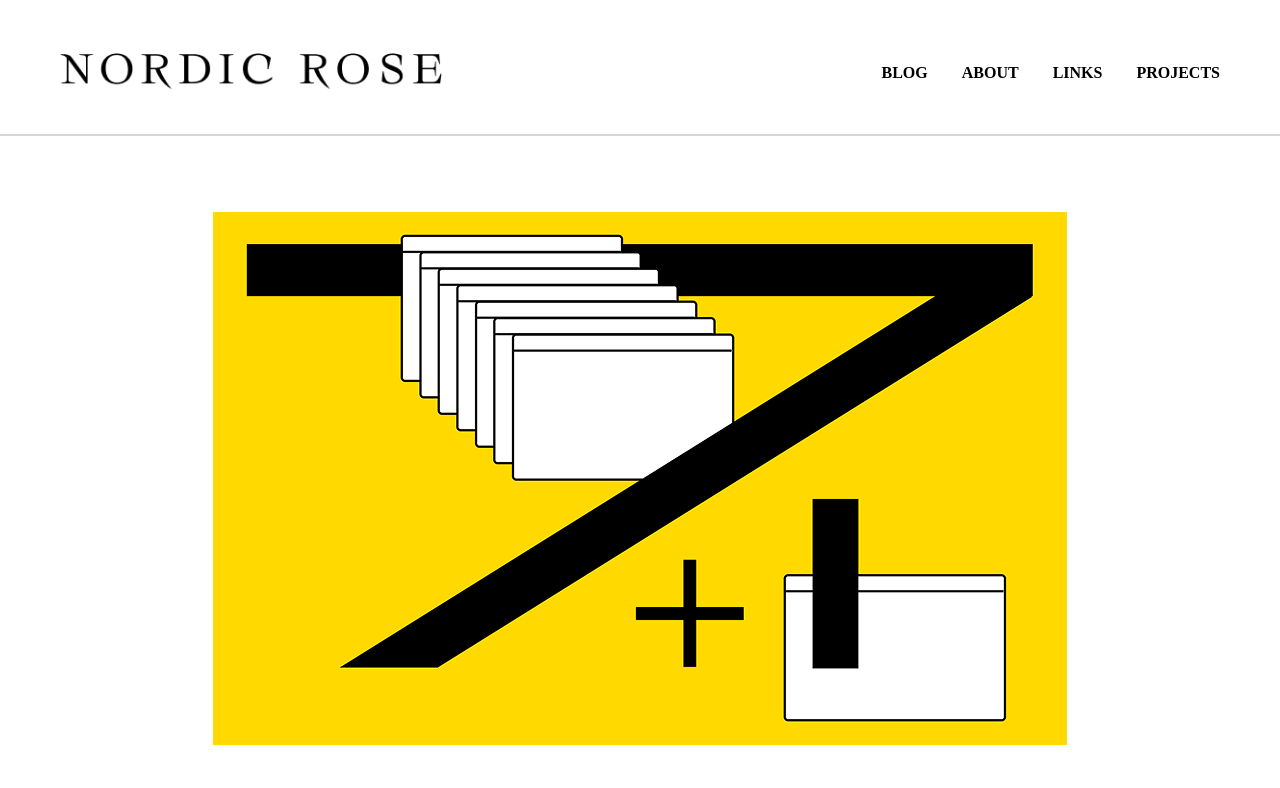
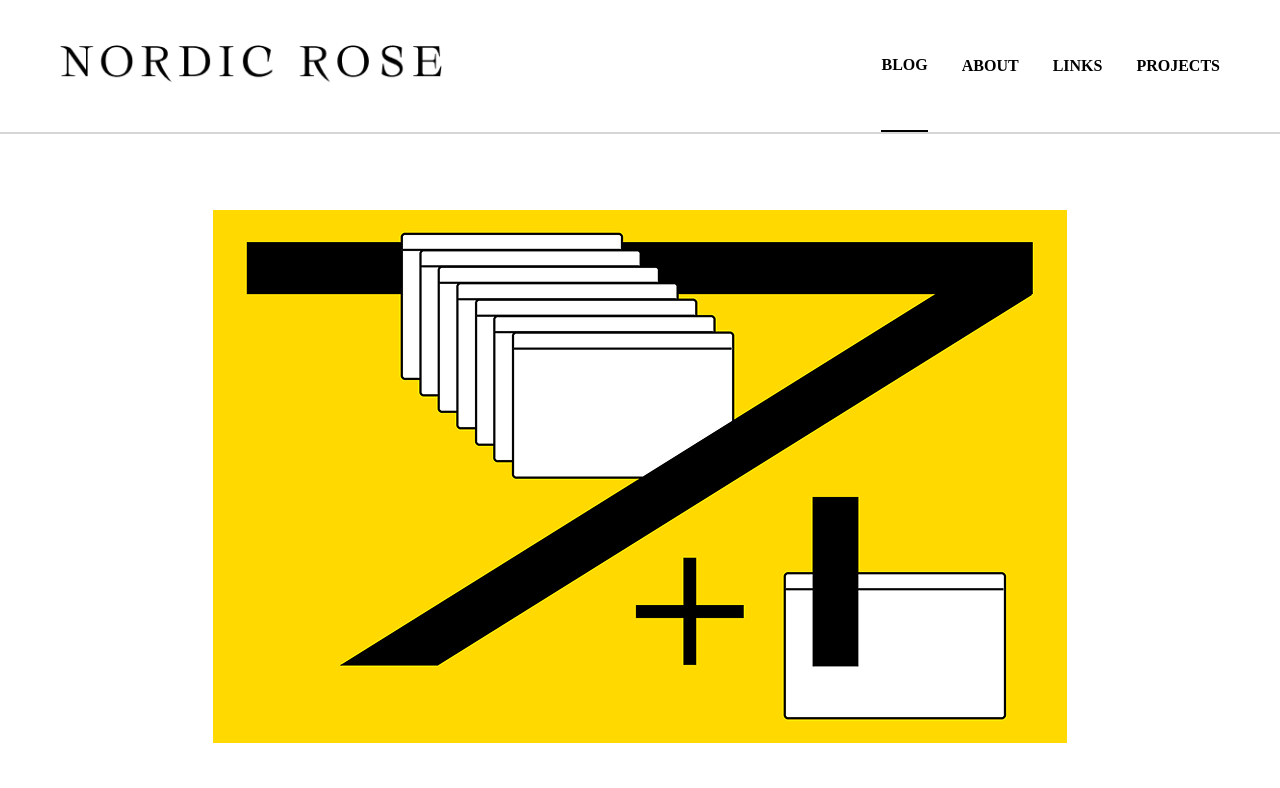
Before and after one commit to Kakasuy/JVB-BT1, a plain HTML site: page index.html in a window 1280 px wide. Shown: the top 788 px of the page. Drawn offline with Linux system fonts and the light colour scheme; a web font is replaced by a local one.

Commit message:
Fix hover active

```diff
--- a/assets/style.css
+++ b/assets/style.css
@@ -30,7 +30,9 @@ li {
 
 /* Header */
 .header {
-    padding: 52.5px 0 40px;
+    height: 134px;
+    display: flex;
+    align-items: center;
     border-bottom: 2px solid #D6D6D6;
     z-index: 999;
 }
@@ -65,15 +67,20 @@ li {
     gap: 34px;
 }
 
+.header .inner-menu ul .active {
+    padding: 56px 0;
+    border-bottom: 2px solid #000000;
+}
+
 .header .inner-menu ul li a {
     color: var(--color-main);
     font-family: var(--font-three);
     font-weight: 600;
 }
 
-.header .inner-menu ul li:hover {
+/* .header .inner-menu ul li:hover {
     border-bottom: 2px solid #000000;
-}
+} */
 
 .header .inner-menu-mobile {
     display: none;
--- a/index.html
+++ b/index.html
@@ -19,7 +19,7 @@
 
                <nav class="inner-menu">
                   <ul>
-                     <li><a href="index.html">BLOG</a></li>
+                     <li class="active"><a href="index.html">BLOG</a></li>
                      <li><a href="#">ABOUT</a></li>
                      <li><a href="#">LINKS</a></li>
                      <li><a href="#">PROJECTS</a></li>
```
